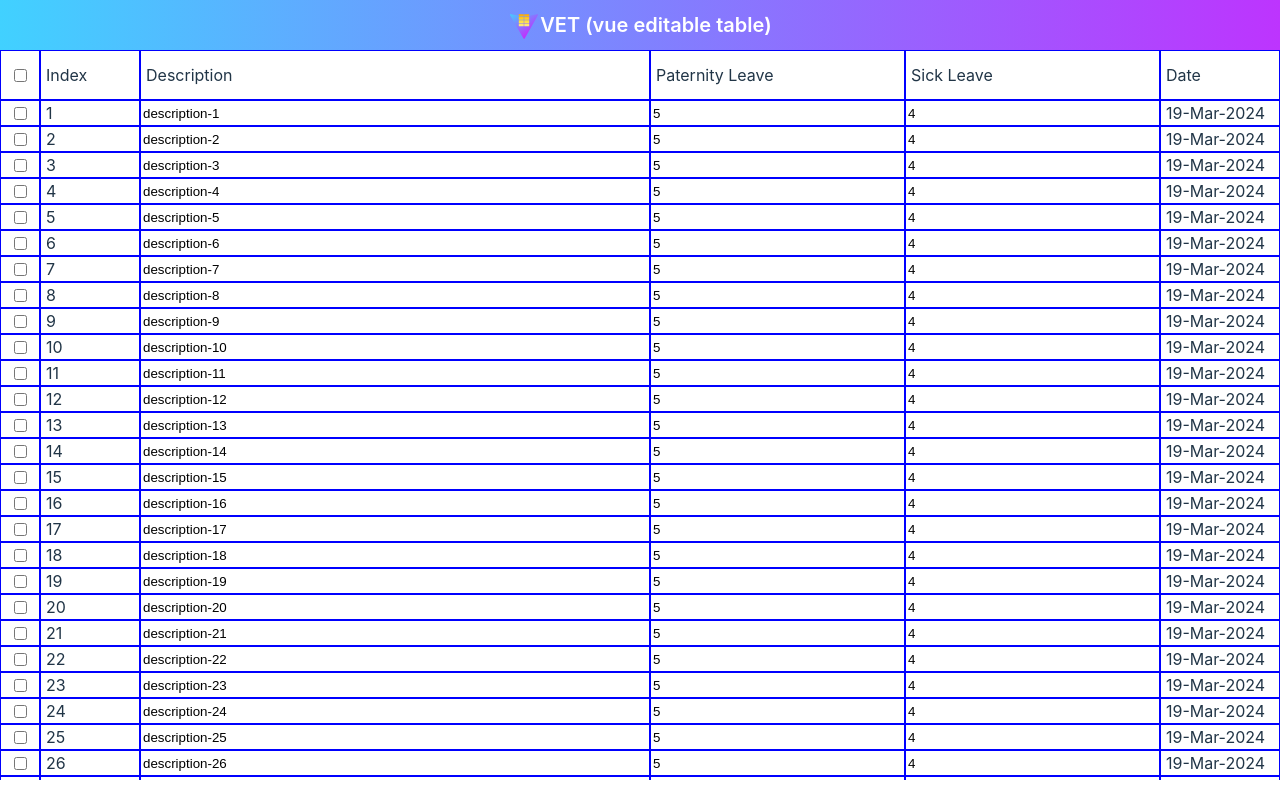
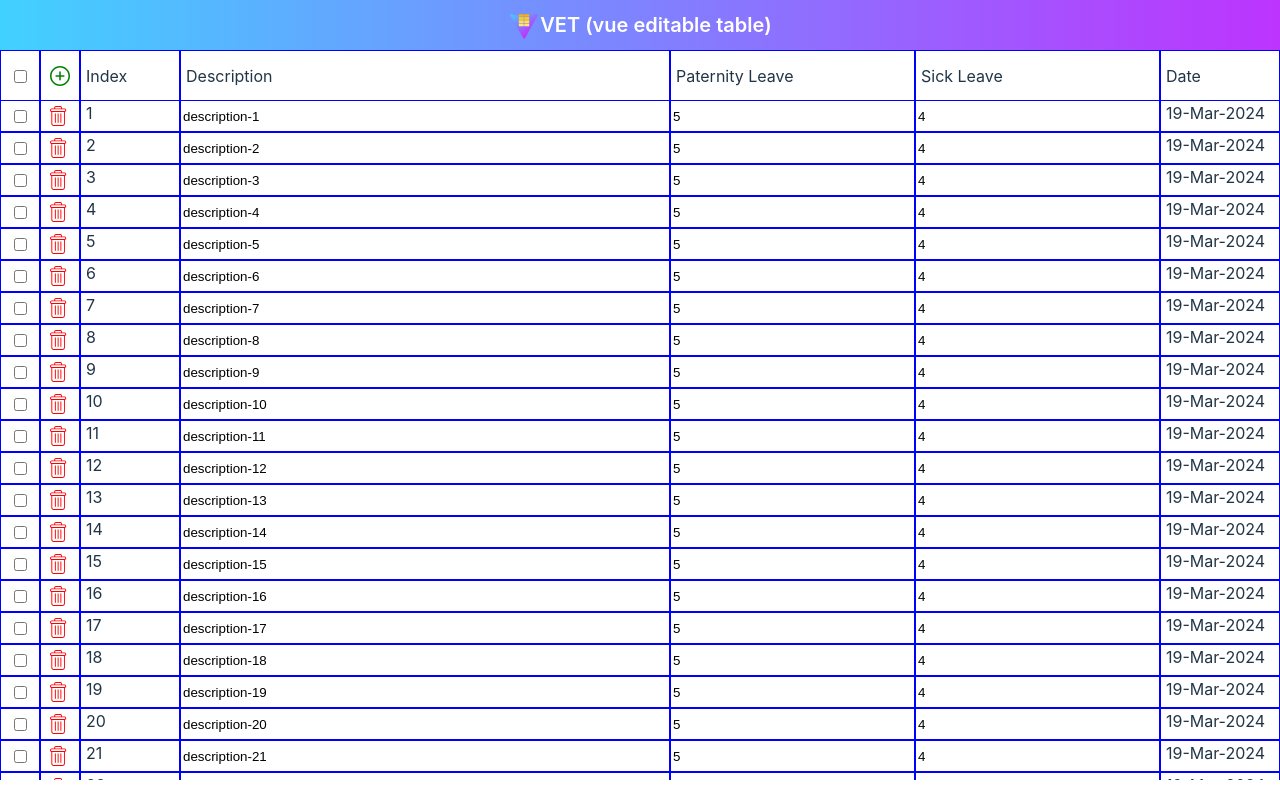
Before and after one commit to AgentSingle/vet, a Vue app: page / in a window 1280 px wide. Built offline with nearby package versions, Linux system fonts and the light colour scheme.

Commit message:
VERSION-0.6.3

```diff
--- a/src/components/VET/vue/veTableHeading.vue
+++ b/src/components/VET/vue/veTableHeading.vue
@@ -1,15 +1,37 @@
 <script setup>
+import { ref, watch } from "vue";
+import IconDelete from "../../VET/icon/IconDelete.vue";
+import IconAdd from "../../VET/icon/IconAdd.vue";
 let props = defineProps({
   HeaderItems: Object,
   tableGridStyle: String,
+});
+let isChecked = ref(false);
+watch(isChecked, () => {
+  console.warn(isChecked.value);
 });
 </script>
 
 <template>
   <div class="veTableWrapper" :style="{ 'grid-template-columns': props.tableGridStyle }">
+    <!-- CHECKBOX -->
     <div class="veTableContent" style="justify-content: center">
-      <input type="checkbox" name="myCheckbox" />
+      <input type="checkbox" name="myCheckbox" v-model="isChecked" />
     </div>
+
+    <!-- ACTION -->
+    <div class="veTableContent" style="justify-content: center">
+      <button>
+        <IconAdd :dimension="20" iconColor="green"></IconAdd>
+      </button>
+    </div>
+    <!-- <div class="veTableContent" style="justify-content: center">
+      <button>
+        <IconDelete :dimension="20" iconColor="red"></IconDelete>
+      </button>
+    </div> -->
+
+    <!-- DYANMIC CONTENT -->
     <div v-for="item in HeaderItems" :key="item.id" class="veTableContent">
       {{ item }}
     </div>
@@ -17,6 +39,22 @@ let props = defineProps({
 </template>
 
 <style scoped>
+button {
+  height: 40px;
+  width: auto;
+  display: grid;
+  align-content: center;
+  background-color: transparent;
+  border: none;
+  outline: 0;
+}
+button :focus {
+  border: none;
+  outline: 0;
+  -webkit-user-select: none;
+  user-select: none;
+}
+
 .veTableWrapper {
   display: grid;
   text-align: left;
--- a/src/components/VET/vue/vet.vue
+++ b/src/components/VET/vue/vet.vue
@@ -3,11 +3,13 @@ import { ref, onMounted, defineEmits } from "vue";
 const emit = defineEmits(["tableDataChangeResponse"]);
 import veTableHeading from "./veTableHeading.vue";
 import vetInput from "./vetInput.vue";
+import IconDelete from "../../VET/icon/IconDelete.vue";
 import { modifyObjectById, addOrReplaceObject } from "../js/algorithm.js";
 let tableGridStyle = ref("100px 1fr 1fr 1fr 1fr");
 let tableMinWidth = ref("800px");
 let vetTableHeaderItems = ref([]);
 let chckBoxWidth = ref(40);
+let defaultActionWidth = ref(40);
 
 let props = defineProps({
   VetHederItems: Object,
@@ -17,17 +19,18 @@ let props = defineProps({
 
 onMounted(() => {
   let cbWidth = chckBoxWidth.value;
+  let daWidth = defaultActionWidth.value;
 
   if (props.vetDefaultItems) {
     let dD = props.vetDefaultItems; // default data
 
     // MINIMUM WIDHT-SETUP OF THE SCROLLABLE TABLE
     let sumMinDimensions = dD.reduce((acc, obj) => acc + obj.minDimension, 0);
-    tableMinWidth.value = `${cbWidth + sumMinDimensions}px`;
+    tableMinWidth.value = `${cbWidth + daWidth + sumMinDimensions}px`;
 
     // GIVING DIMENSION TO EACH INDIVIDUAL TABLE ROW
     let gridStyle = dD.map((value) => `${value.dimension}`).join(" ");
-    tableGridStyle.value = `${cbWidth}px ${gridStyle}`;
+    tableGridStyle.value = `${cbWidth}px ${daWidth}px ${gridStyle}`;
     console.warn(tableGridStyle.value);
 
     // CREATE HEADER TABLE NAME
@@ -95,6 +98,16 @@ const setChangeValue = async (e) => {
             style="display: flex; align-items: center; justify-content: center"
           >
             <input type="checkbox" name="myCheckbox" value="yes" />
+          </div>
+
+          <!-- STYLING INDIVIDUAL DELETE ACTION BUTTON -->
+          <div
+            class="vetTableContent"
+            style="display: flex; align-items: center; justify-content: center"
+          >
+            <button>
+              <IconDelete :dimension="20" iconColor="red"></IconDelete>
+            </button>
           </div>
 
           <!-- TABLE INDIVIDUAL CELL -->
@@ -165,3 +178,21 @@ const setChangeValue = async (e) => {
   overflow: hidden;
 }
 </style>
+
+<style scoped>
+button {
+  height: 30px;
+  width: auto;
+  display: grid;
+  align-content: center;
+  background-color: transparent;
+  border: none;
+  outline: 0;
+}
+button :focus {
+  border: none;
+  outline: 0;
+  -webkit-user-select: none;
+  user-select: none;
+}
+</style>
```
